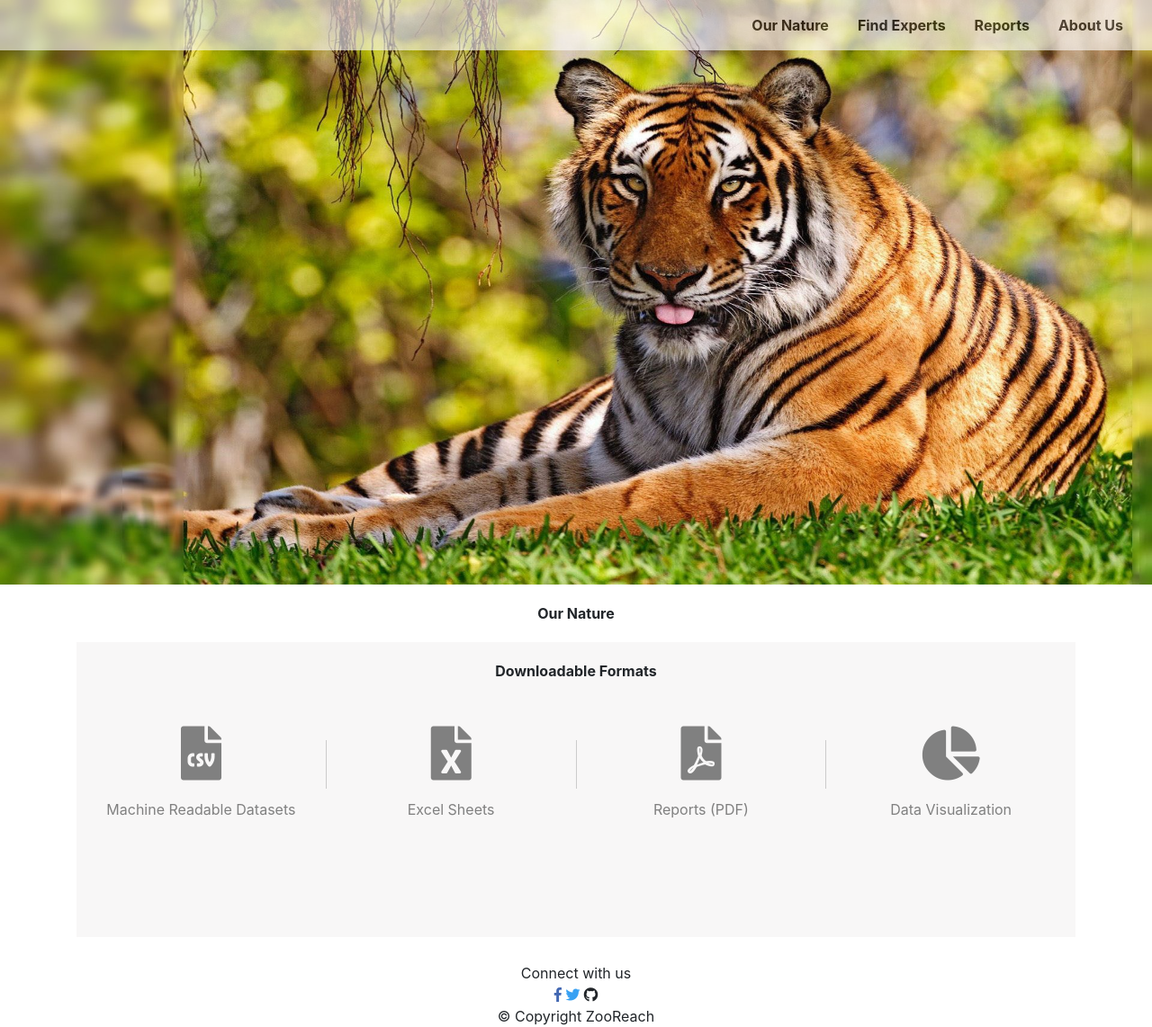
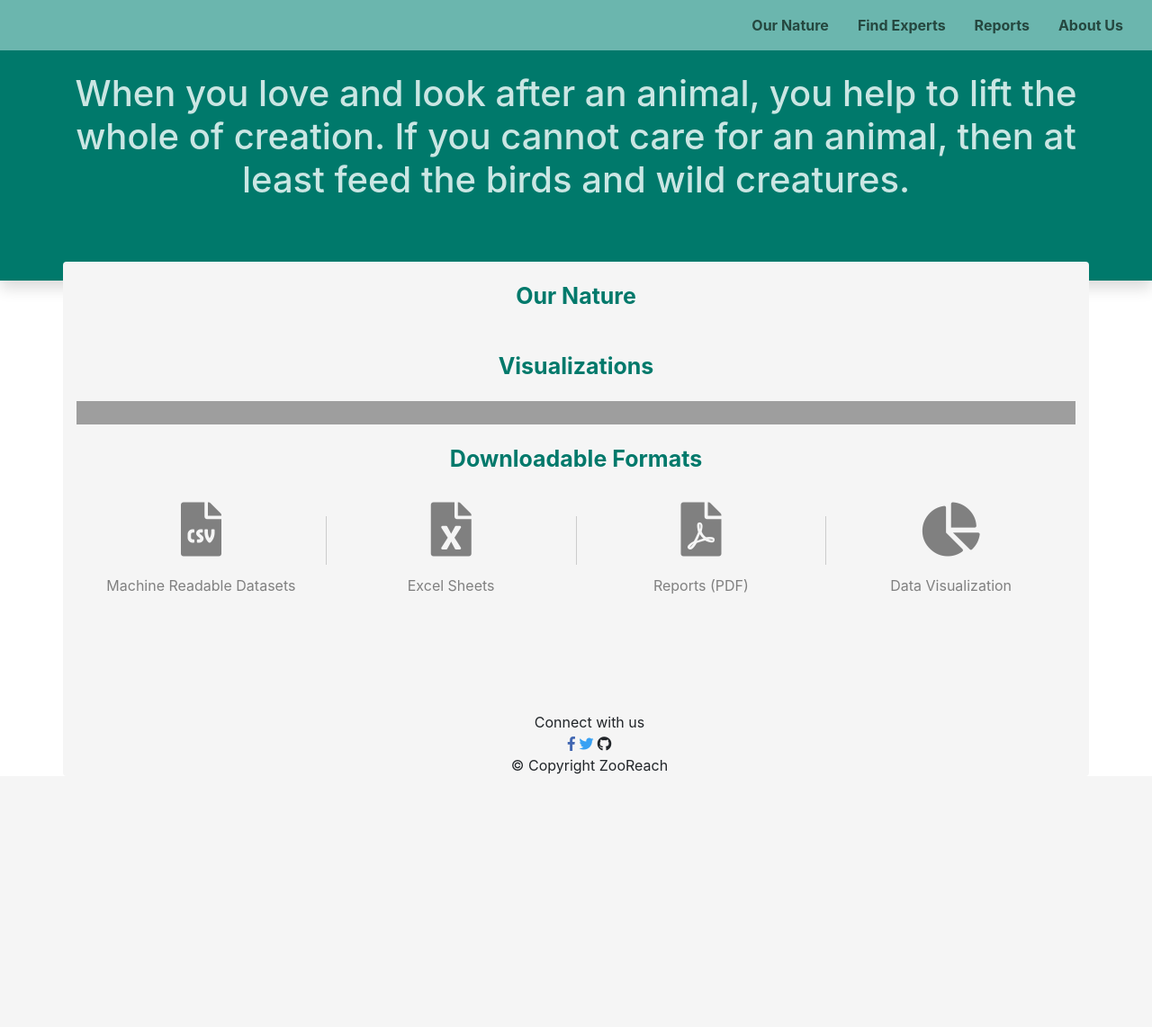
Before and after one commit to ZooReach/dashboard, a Flask app: page / in a window 1280 px wide. Shown: the whole page at 90% size. After the commit the page ends 861 px from the top, so only its background shows below. Run offline with Flask 2, Linux system fonts and the light colour scheme; data that the repository does not hold is empty; some libraries are stand-ins or nearby versions.

Commit message:
style page

```diff
--- a/app/core/category.py
+++ b/app/core/category.py
@@ -13,7 +13,7 @@ def get_category(parent_id,parent_data):
         for species in species_data:
             species_obj.append({"name": species['species'], "genus": species['genus'], "type": {},
                                 "kingdom": species['kingdom'],
-                                "image": "images/placeholder.svg"})
+                                "image": "images/placeholder.png"})
         return species_obj
 
     return categories_list
--- a/app/static/css/others/card.css
+++ b/app/static/css/others/card.css
@@ -42,19 +42,19 @@ a.custom-card:hover {
     flex-direction: column;
     min-width: 0;
     word-wrap: break-word;
-    background-color: #fff;
     background-clip: border-box;
     border-radius: 8px;
     width: 100%;
+    border-color: #EFEBE9;
 }
 
 .card-footer{
     font-size: 14px;
     padding: 5px;
+    background-color: #EFEBE9;
 }
 
 .card-main-area{
-  height: 200px;
   display: flex;
   align-items: center;
 }
--- a/app/static/css/others/home.css
+++ b/app/static/css/others/home.css
@@ -1,9 +1,27 @@
+.container {
+  margin-top: -21px;
+}
+
+.nav-style-container{
+  opacity: 0.6 !important;
+  filter: alpha(opacity=60); /* For IE8 and earlier */
+}
+
 .banner {
-  height: 650px;
-  margin: auto;
-  width: 100%;
+    position: absolute;
+    width: 100%;
+}
 
-  background-image: url("/static/images/Tiger2.jpg");
-  background-repeat: no-repeat;
-  background-size: 100% 100%;
+.header-content{
+    background-color: #00796B;
+    padding: 80px;
+    color: #E0F2F1;
 }
+
+.transparent-title{
+    opacity: 0.9;
+}
+
+.sub-title {
+    text-align: center !important;
+}
--- a/app/static/css/others/main.css
+++ b/app/static/css/others/main.css
@@ -2,11 +2,13 @@
   width: 100%;
   font-weight: bold;
   padding: 20px;
+  font-size: 25px;
+  color: #00796B;
+  text-align: left;
 }
 
 .download-container {
   background: rgb(248, 247, 247);
-  padding-bottom: 30px;
 }
 
 .download-icon {
@@ -115,30 +117,27 @@ hr.header-line{
 
 /* GIVE EVERY CHILD A DIFFERENT COLOR */
 .topnav p:nth-child(even) a{
-  background: #696969;
+  background: #004D40;
 }
 
 .topnav p:nth-child(even):after{
-  border-left: 20px solid #696969;
+  border-left: 20px solid #004D40;
 }
 
 .topnav p:nth-child(odd) a{
-  background: #808080;
+  background: #00695C;
 }
 
 .topnav p:nth-child(odd):after{
-  border-left: 20px solid #808080;
+  border-left: 20px solid #00695C;
 }
 
 .nav-style-container{
-  background-color: #ffffff;
-  opacity: 0.6;
-  filter: alpha(opacity=60); /* For IE8 and earlier */
-
+  background-color: #B2DFDB;
 }
 
 .nav-color{
-    color : black;
+    color : #3E2723;
     font-weight: bold;
     display: block;
     padding: .5rem 1rem;
@@ -167,15 +166,21 @@ hr.header-line{
   min-height: 100vh;
 }
 
- .container {
+.container {
   overflow: hidden;
   display: block;
   position: relative;
   padding-bottom: 100px;
- }
+  background-color: #F5F5F5;
+}
 
- .container-footer {
+.container-footer {
   position: absolute  ;
   bottom: 0;
   width: 100%;
- }
+}
+
+.body{
+    font-family: sans-serif;
+    color: #3E2723;
+}
--- a/app/templates/common/downloadables.html
+++ b/app/templates/common/downloadables.html
@@ -1,6 +1,6 @@
 {% block downloadable %}
+<div class="sub-title group_title">Downloadable Formats</div>
 <div class="download-container">
-    <div class="sub-title text-center">Downloadable Formats</div>
     <div class="container">
         <div class="row">
             {% set format_dict={'csv':'Machine Readable Datasets', 'excel':'Excel Sheets', 'pdf':'Reports (PDF)',
--- a/app/templates/common/header.html
+++ b/app/templates/common/header.html
@@ -6,12 +6,12 @@
     <nav class="navbar navbar-expand-lg navbar-light nav-style-container">
 
         <ul class="navbar-nav ml-auto">
-            <li class="nav-item"><a class="nav-color" href="#">Our Nature</a></li>
+            <li class="nav-item"><a class="nav-color" href="/#">Our Nature</a></li>
             <li class="nav-item"><a class="nav-color" href="/experts">Find Experts</a></li>
             <li class="nav-item"><a class="nav-color" href="#">Reports</a></li>
             <li class="nav-item"><a class="nav-color" href="#">About Us</a></li>
         </ul>
-</nav>
+    </nav>
 </div>
 {% endblock container_header_banner%}
 
--- a/app/templates/common/index.html
+++ b/app/templates/common/index.html
@@ -29,8 +29,9 @@
 <div class="super-container">
     <div class="header-container">
         {% include 'common/header.html' %}
+        {% block header_content %}{% endblock header_content %}
     </div>
-<div class="container">
+    <div class="container rounded">
         {% block navbar %}{% endblock navbar %}
     </div>
     {% include 'common/footer.html' %}
--- a/app/templates/common/visualizations.html
+++ b/app/templates/common/visualizations.html
@@ -1,4 +1,5 @@
 {% block visualization %}
+<div class="sub-title">Visualizations</div>
 <div class="visualization">
         <div class="container-fluid body-content">
             {% for files in js_files %}
--- a/app/templates/home/home.html
+++ b/app/templates/home/home.html
@@ -2,16 +2,36 @@
 
 {% extends 'common/layout.html' %}
 
+{% block header_content %}
+<div class="header-content shadow">
+    <div><h1 class="transparent-title text-center">When you love and look after an animal, you help to lift the whole of
+        creation.
+        If you cannot care
+        for an
+        animal, then at least feed the birds and wild creatures.</h1></div>
+
+</div>
+{% endblock header_content %}
+
 {% block container %}
 {% block container_card_list %}
-<div class="sub-title text-center">Our Nature</div>
+<div class="our_nature">
+
+    <div class="sub-title group_title">Our Nature</div>
 
     {% set href="category/" %}
     {% set cards=json_data %}
     {% include 'common/card_image.html' %}
 
     {% endblock container_card_list%}
+</div>
 
+<div class="visual">
+    {% include 'common/visualizations.html' %}
+</div>
+
+<div class="downloadable_format">
     {% set formats=['csv', 'excel', 'pdf','pie'] %}
     {% include 'common/downloadables.html' %}
     {% endblock container %}
+</div>
```
Also changed, not shown: app/templates/category/category.html (+6 -6 lines), app/templates/common/description.html (+7 -8 lines), tests/core/test_category.py (+2 -2 lines), app/static/images/placeholder.svg (deleted), app/static/images/placeholder12.png (deleted). Lines whose indentation alone changed are shown as unchanged.
